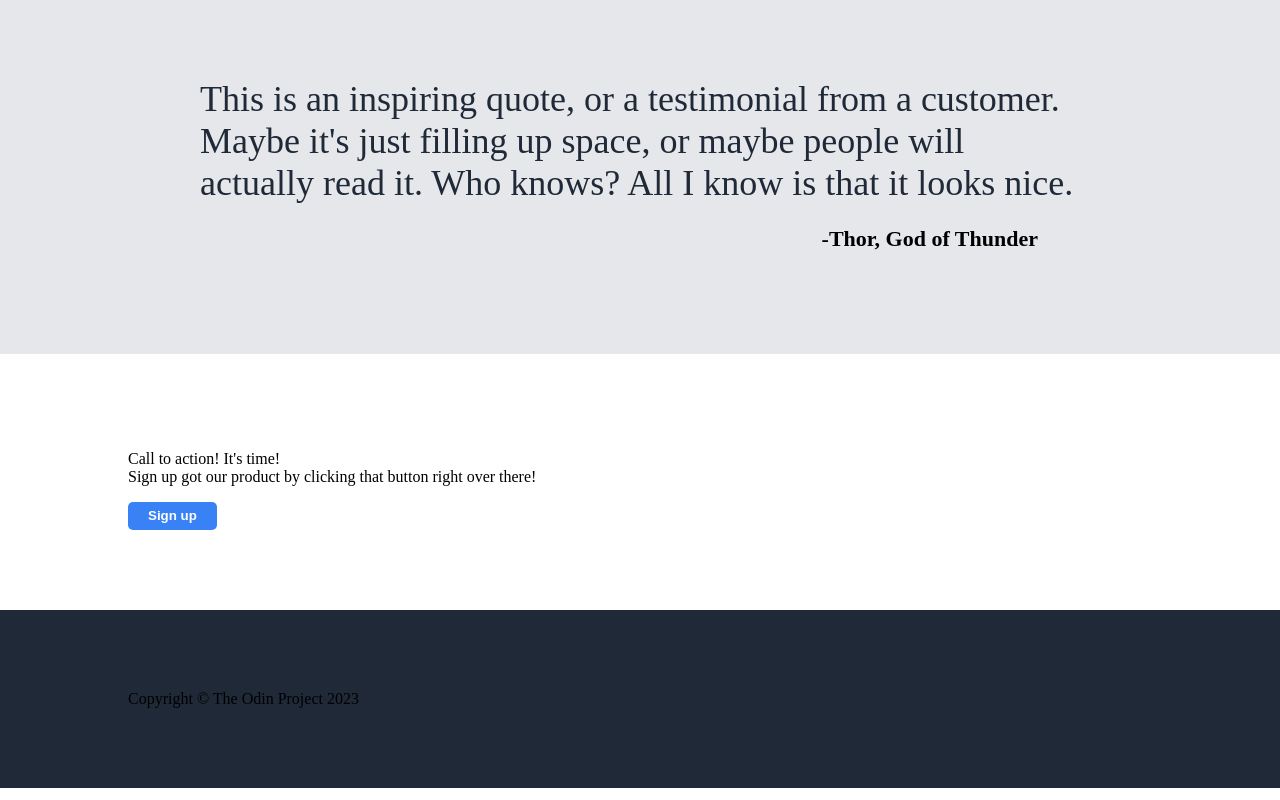
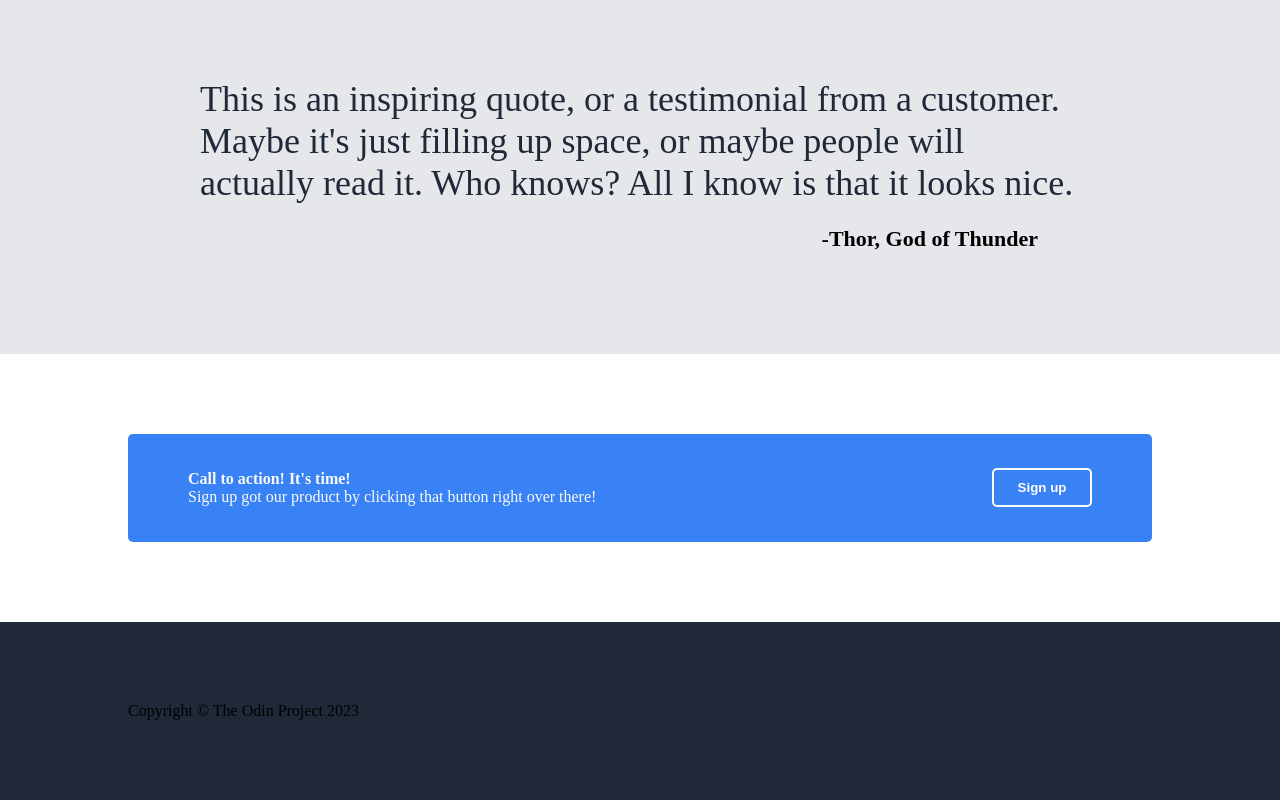
Before and after one commit to vikram42003/odin-landing-page, a plain HTML site: page index.html in a window 1280 px wide. Shown: the part 955-1755 px from the top of the page. Drawn offline with Linux system fonts and the light colour scheme.

Commit message:
finish bottom container

```diff
--- a/index.html
+++ b/index.html
@@ -57,7 +57,7 @@
   </div>
 
   <div class="container-bottom">
-    <p>Call to action! It's time!<br>Sign up got our product by clicking that button right over there!</p>
+    <p><spam>Call to action! It's time!</spam><br>Sign up got our product by clicking that button right over there!</p>
     <button>Sign up</button>
   </div>
 
--- a/styles.css
+++ b/styles.css
@@ -142,3 +142,26 @@ h2 {
 }
 
 /* CONTAINER BOTTOM CSS */
+
+.container-bottom {
+    margin: 10vh 10vw;
+    padding: 20px 60px;
+    background-color: #3882f6;
+    border-radius: 5px;
+    display: flex;
+    justify-content: space-between;
+    align-items: center;
+    color: #F9FAF8;
+}
+
+.container-bottom spam {
+    font-weight: 600;
+}
+
+.container-bottom button {
+    min-width: 100px;
+    border: 2px solid #F9FAF8 ;
+    padding: 10px 20px;
+}
+
+/* FOOTER */
```
